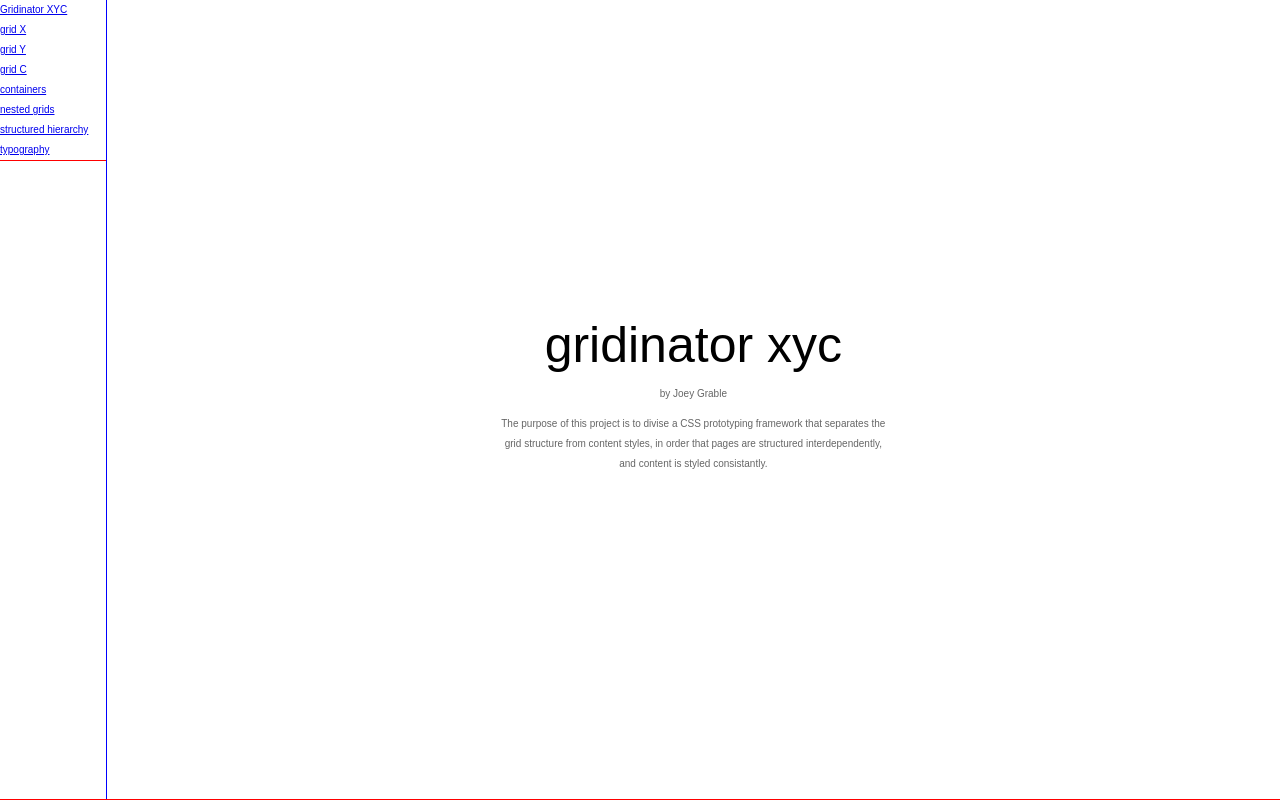
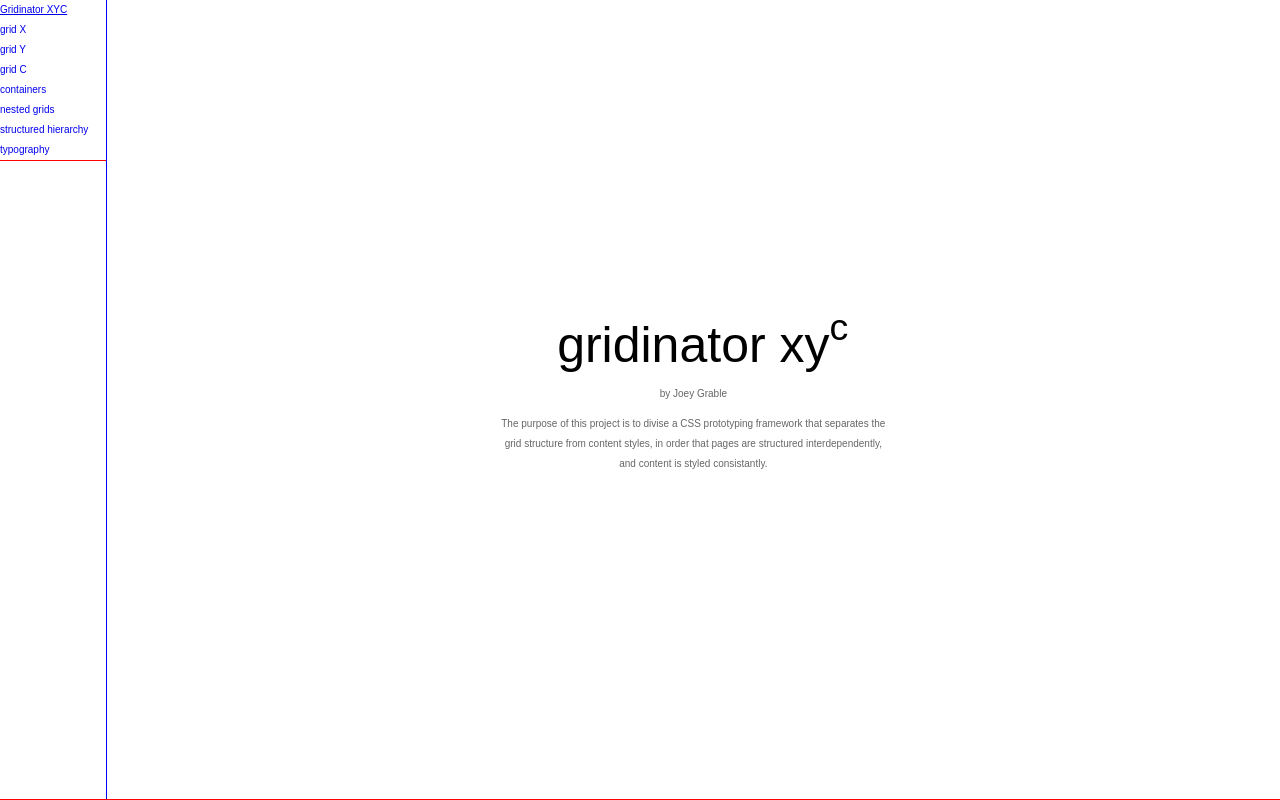
Before and after one commit to joeygrable94/Gridinator-XYC, a PHP site: page /index.php in a window 1280 px wide. Run offline with PHP 8.4, Linux system fonts and the light colour scheme.

Commit message:
setup typography styles to be edited. Begin researching SASS typo grids and build a modular scale based type system.

```diff
--- a/inc/css/main.css
+++ b/inc/css/main.css
@@ -1383,6 +1383,164 @@ order
   height: 1920px; }
 
 /**
+ * IMPORTS
+ */
+/*
+@font-face {
+	font-family: '';
+	src: url('');
+}
+*/
+/**
+ * typography
+ */
+html {
+  font-size: 62.5%; }
+
+body {
+  font-family: sans-serif;
+  font-size: 12px;
+  line-height: 18px;
+  font-weight: 400; }
+
+/**
+ * headings
+ */
+/*
+$font-primary
+$font-secondary
+$font-teriary
+
+$font-size-base
+$line-height-base
+$font-weight-base
+*/
+/*
+h1, h2, h3, h4, h5, h6 {
+	font-family: $font-primary;
+}
+h1 {
+	font-family: inherit;
+	font-size: $font-size-base * (4 * $typo-grid-interval);
+	line-height:  $line-height-base * 4;
+	padding-top: $padding-xl;
+	padding-bottom: $padding-lg;
+}
+h2 {
+	font-family: inherit;
+	font-size: $font-size-base * (3 * $typo-grid-interval);
+	line-height:  $line-height-base * 3;
+	padding-top: $padding-lg;
+	padding-bottom: $padding-md;
+}
+h3 {
+	font-family: inherit;
+	font-size: $font-size-base * (2 * $typo-grid-interval);
+	line-height:  $line-height-base * 3;
+	padding-top: $padding-md;
+	padding-bottom: $padding-sm;
+}
+h4 {
+	font-family: inherit;
+	font-size: $font-size-base * (1 * $typo-grid-interval);
+	line-height:  $line-height-base * 1;
+	padding-top: $padding-sm;
+	padding-bottom: $padding-xs;
+}
+h5 {
+	font-size: $font-size-base;
+	line-height:  $line-height-base;
+	line-height:  $line-height-base;
+	padding-top: $padding-xs;
+	padding-bottom: $padding-none;
+	font-style: italic;
+}
+h6 {
+	font-family: $font-teriary;
+	font-size: $font-size-base;
+	line-height:  $line-height-base;
+	padding-top: $padding-lg;
+	padding-bottom: $padding-lg;
+	font-weight: 900;
+}
+h1 small, h2 small, h3 small,
+h4 small, h5 small, h6 small {}
+*/
+/**
+ * links
+ */
+a {
+  text-decoration: none; }
+
+a:hover {
+  text-decoration: underline;
+  cursor: pointer; }
+
+/**
+ * paragraphs
+ */
+/*
+p {
+	font-family: $font-secondary;
+	font-size: $font-size-base;
+	line-height:  $line-height-base;
+	font-weight: $font-weight-base;
+	font-style: $font-style-base;
+	padding-bottom: $padding-md;
+}
+p small {
+	font-style: italic;
+}
+*/
+/**
+ * special
+ */
+sup {
+  position: absolute;
+  font-size: 75%;
+  margin-top: -2.5%; }
+
+/**
+ * lists
+ */
+/*
+ul {
+	list-style: disc;
+	margin-top: $margin;
+	margin-bottom: $margin;
+	font-family: $font-primary;
+}
+li {
+	display: list-item;
+	list-style-position: inside;
+	padding-left: $padding;
+}
+*/
+/**
+ * definition lists
+ */
+/*
+dl {
+	position: relative;
+	display: block;
+}
+dt {
+	margin-top: $margin;
+	margin-bottom: $margin;
+}
+dd {
+	margin-left: $margin;
+}
+*/
+/**
+ * appendable classes
+ */
+/*
+.text-right { text-align: right; }
+.text-italic { font-style: italic; }
+.text-center { text-align: center; }
+*/
+/**
  * responsive styles
  */
 
--- a/inc/css/main.scss
+++ b/inc/css/main.scss
@@ -8,7 +8,7 @@
 @import "partials/gridXY";
 @import "partials/gridC";
 @import "partials/gridUnits";
-// @import "partials/typography";
+@import "partials/typography";
 
 // Content Styles
 // @import "partials/forms";
--- a/inc/css/partials/_typography.scss
+++ b/inc/css/partials/_typography.scss
@@ -4,20 +4,8 @@
 
 /*
 @font-face {
-	font-family: 'akzg-bold';
-	src: url("../fonts/AkzidenzGrotesk-Bold.otf");
-}
-@font-face {
-	font-family: 'akzg-light';
-	src: url("../fonts/AkzidenzGrotesk-Light.otf");
-}
-@font-face {
-	font-family: 'akzg-light-italic';
-	src: url("../fonts/AkzidenzGrotesk-LightItalic.otf");
-}
-@font-face {
-	font-family: 'akzg-super';
-	src: url("../fonts/AkzidenzGrotesk-Super.otf");
+	font-family: '';
+	src: url('');
 }
 */
 
@@ -45,10 +33,6 @@ body {
 /**
  * headings
  */
-h1, h2, h3, h4, h5, h6 {
-	font-family: $font-primary;
-}
-
 /*
 $font-primary
 $font-secondary
@@ -58,7 +42,10 @@ $font-size-base
 $line-height-base
 $font-weight-base
 */
-
+/*
+h1, h2, h3, h4, h5, h6 {
+	font-family: $font-primary;
+}
 h1 {
 	font-family: inherit;
 	font-size: $font-size-base * (4 * $typo-grid-interval);
@@ -105,6 +92,7 @@ h6 {
 }
 h1 small, h2 small, h3 small,
 h4 small, h5 small, h6 small {}
+*/
 
 
 
@@ -118,7 +106,7 @@ a:visited {}
 a:hover {}
 a:active {}
 a {
-	text-decoration: underline;
+	text-decoration: none;
 }
 a:hover {
 	text-decoration: underline;
@@ -132,6 +120,7 @@ a:hover {
 /**
  * paragraphs
  */
+/*
 p {
 	font-family: $font-secondary;
 	font-size: $font-size-base;
@@ -143,6 +132,7 @@ p {
 p small {
 	font-style: italic;
 }
+*/
 
 
 
@@ -164,6 +154,7 @@ sup {
 /**
  * lists
  */
+/*
 ul {
 	list-style: disc;
 	margin-top: $margin;
@@ -175,6 +166,7 @@ li {
 	list-style-position: inside;
 	padding-left: $padding;
 }
+*/
 
 
 
@@ -183,6 +175,7 @@ li {
 /**
  * definition lists
  */
+/*
 dl {
 	position: relative;
 	display: block;
@@ -194,6 +187,7 @@ dt {
 dd {
 	margin-left: $margin;
 }
+*/
 
 
 
@@ -202,6 +196,8 @@ dd {
 /**
  * appendable classes
  */
+/*
 .text-right { text-align: right; }
 .text-italic { font-style: italic; }
 .text-center { text-align: center; }
+*/
```
Also changed, not shown: 2 other files.
